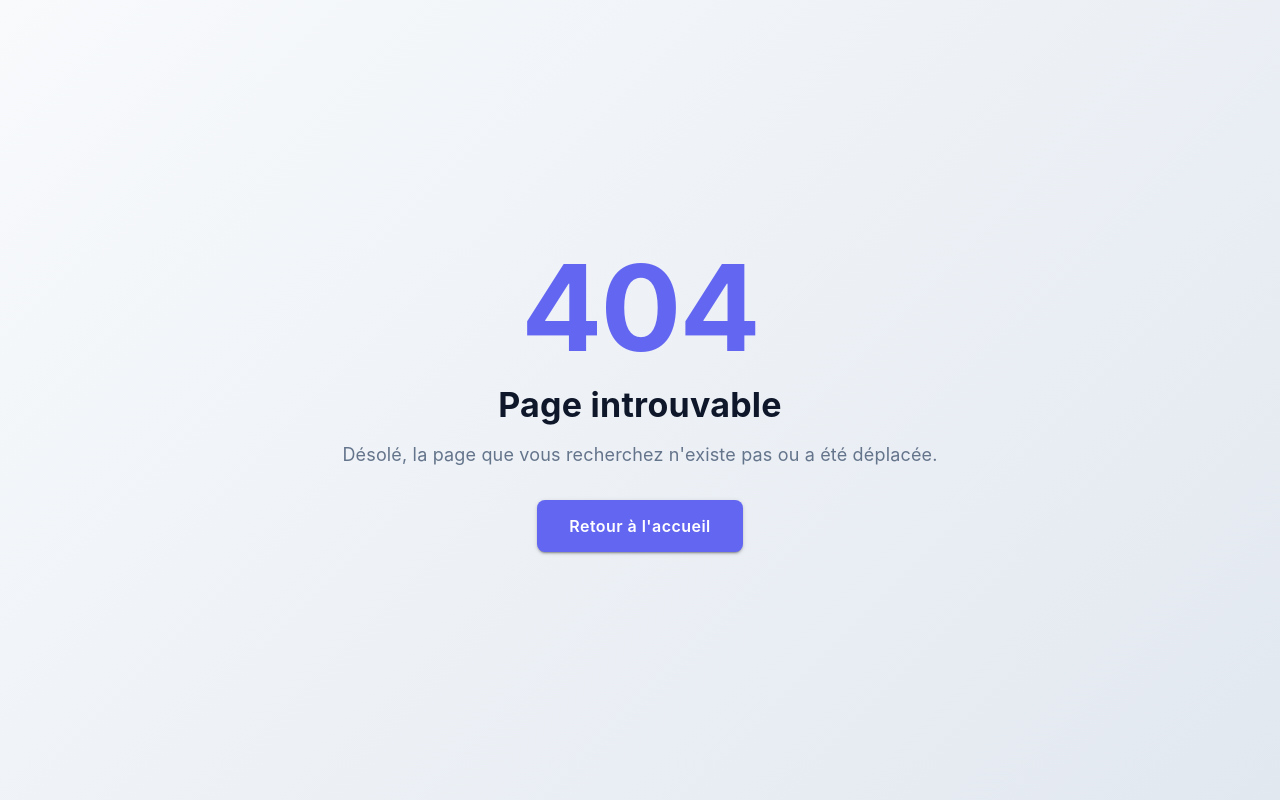
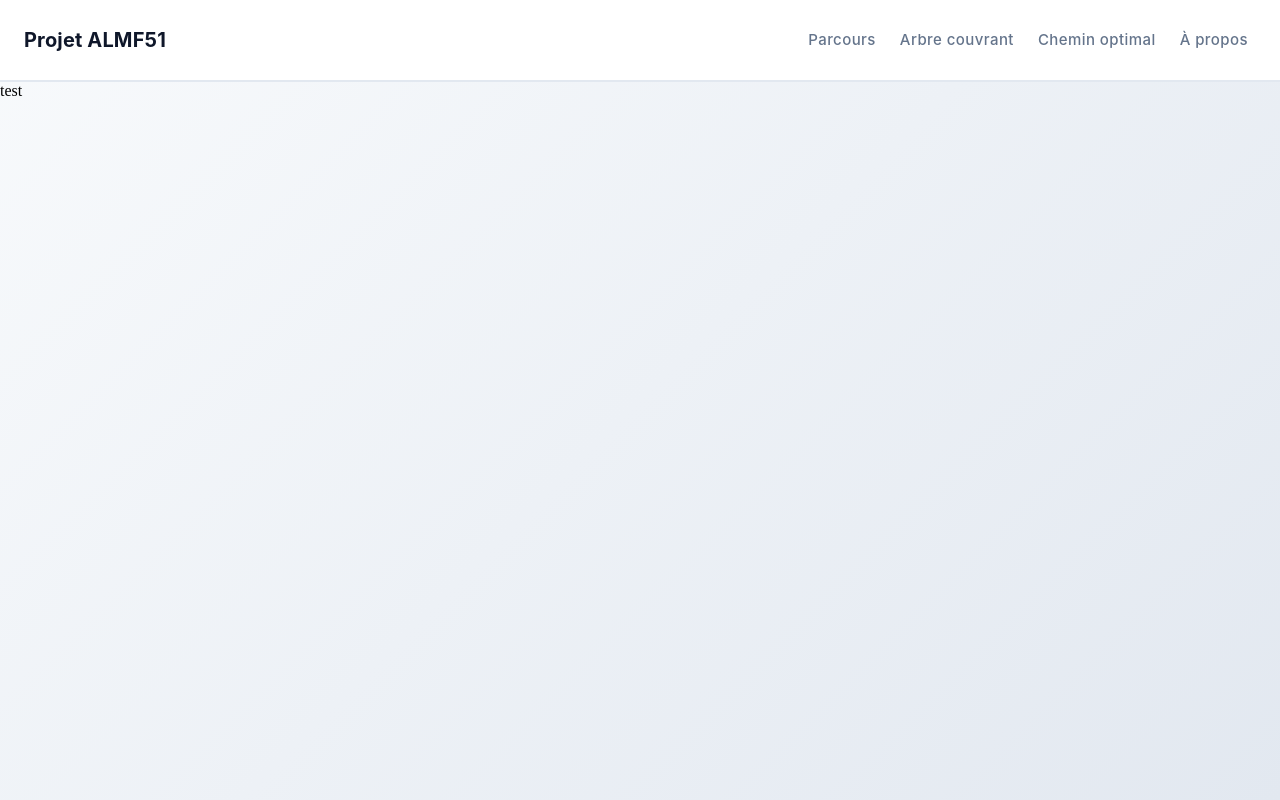
Before and after one commit to MickaelCRL/Projet-ALMF51, a React (Vite) app in the folder app/: page /chemin-optimal in a window 1280 px wide. Before the commit this address had no page. Built offline with nearby package versions, Linux system fonts and the light colour scheme.

Commit message:
add page for optmal path

```diff
--- a/app/src/data/graph.ts
+++ b/app/src/data/graph.ts
@@ -15,7 +15,9 @@ export const graph: Graph = {
   ],
   edges: [
     { from: "Rennes", to: "Bordeaux", weight: 130 },
+    { from: "Bordeaux", to: "Rennes", weight: 130 },
     { from: "Rennes", to: "Nantes", weight: 45 },
+
     { from: "Rennes", to: "Paris", weight: 110 },
     { from: "Rennes", to: "Caen", weight: 75 },
 
@@ -43,4 +45,5 @@ export const graph: Graph = {
 
     { from: "Lyon", to: "Grenoble", weight: 40 },
   ],
+  isOriented: false,
 };
--- a/app/src/models/Graph.ts
+++ b/app/src/models/Graph.ts
@@ -3,4 +3,5 @@ import type { Edge } from "./Edge";
 export interface Graph {
   nodes: string[];
   edges: Edge[];
+  isOriented: boolean;
 }
--- /dev/null
+++ b/app/src/pages/OptimalPath.tsx
@@ -0,0 +1,3 @@
+export default function OptimalPath() {
+  return <div>test</div>;
+}
--- a/app/src/router.tsx
+++ b/app/src/router.tsx
@@ -4,6 +4,7 @@ import Traversal from "./pages/Traversal";
 import NotFoundPage from "./pages/NotFoundPage";
 import Layout from "./components/Layout";
 import CoveringTree from "./pages/CoveringTree";
+import OptimalPath from "./pages/OptimalPath";
 
 const router = createBrowserRouter([
   {
@@ -23,6 +24,10 @@ const router = createBrowserRouter([
         path: "/arbre-couvrant",
         element: <CoveringTree />,
       },
+      {
+        path: "/chemin-optimal",
+        element: <OptimalPath />,
+      },
     ],
   },
 ]);
```
